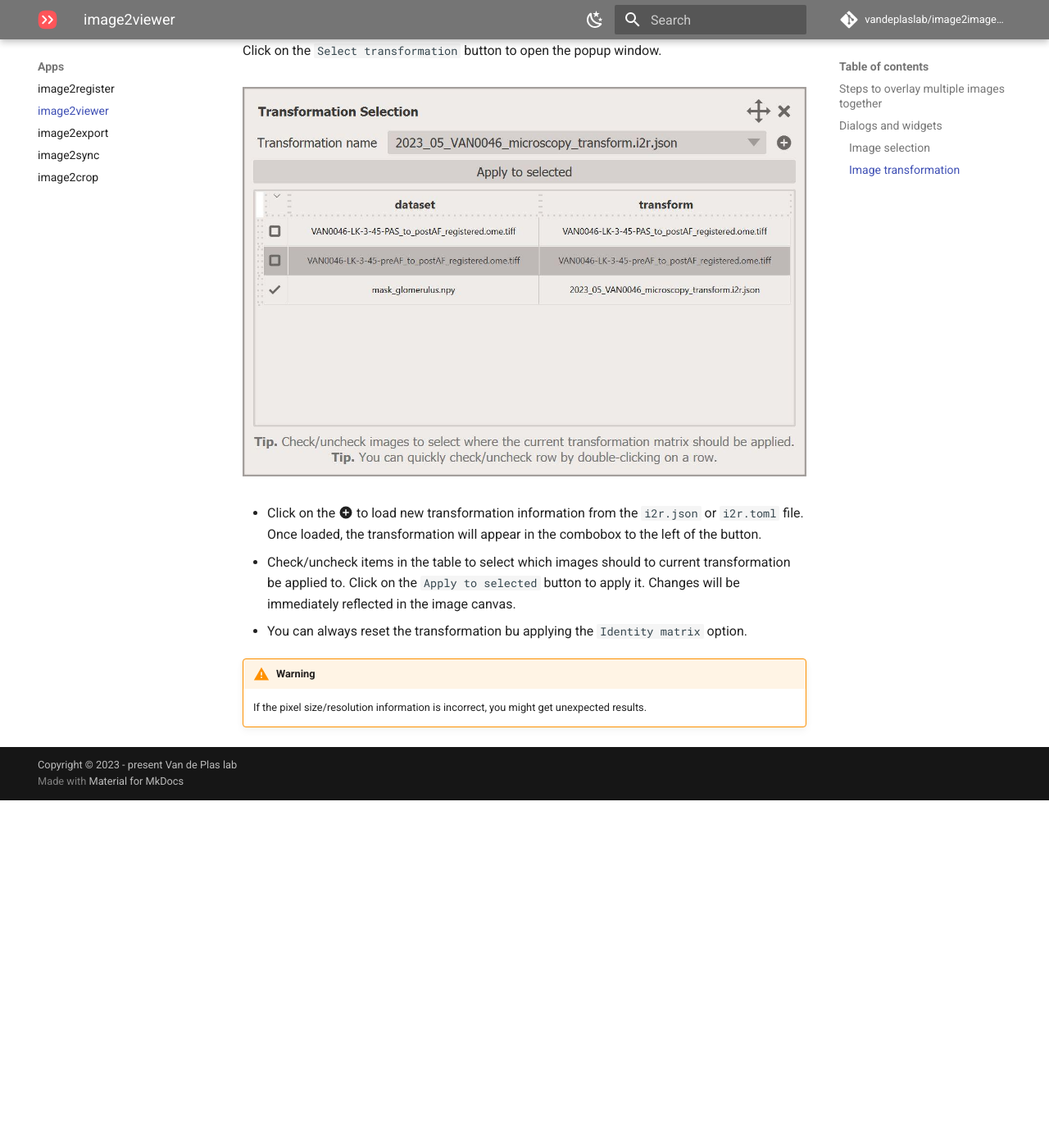
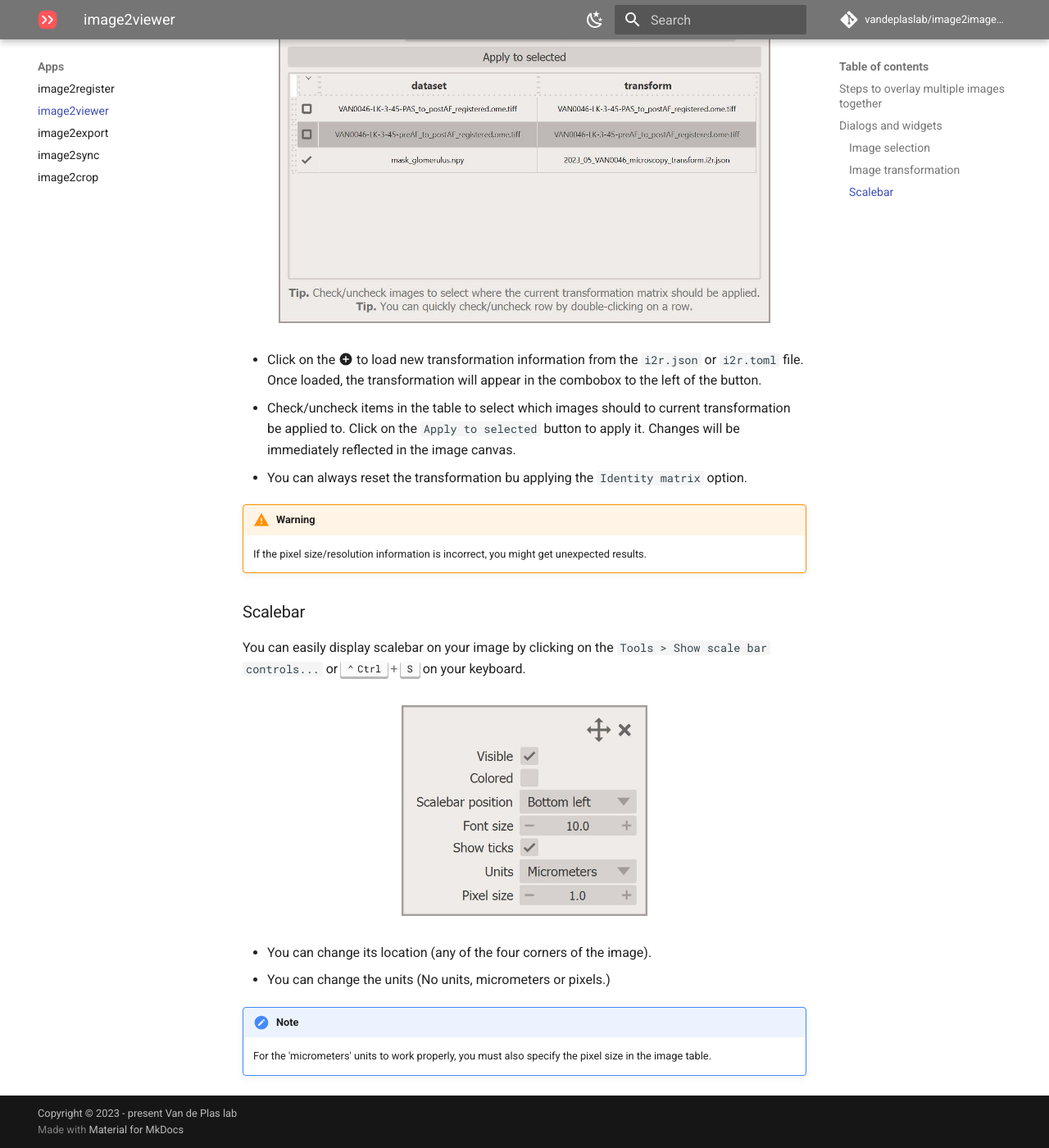
Before and after one commit to vandeplaslab/image2image-docs, an MkDocs documentation site: the page built from docs/apps/image2viewer.md, in a window 1280 px wide and 1400 px high, scrolled down 2511 px. Shown: the whole window at 82% size. Built offline with MkDocs 1.6.1 and Material for MkDocs 9.7.7, drawn with Linux system fonts in a browser that asks for light colours; comment, search, counter and statistics services are not loaded; before the commit the page ends 3487 px from its top, so only the background shows below that.

Commit message:
Improvements

```diff
--- a/docs/apps/image2viewer.md
+++ b/docs/apps/image2viewer.md
@@ -12,7 +12,7 @@ For instance, you have the following images:
 Normally you would co-register your H&E, preIMS and postIMS AF together but for some reason you didn't, but you still wanted to overlay them. In this case, you would perform manual registration using the [image2register](image2register.md) app which produces the `i2r.json` configuration file.
 
 <figure markdown>
-  ![dialog-viewer](../assets/dialog_viewer.jpg)
+  ![dialog-viewer](../assets/dialog_viewer.jpg){ width=600px; }
 </figure>
 
 ## Steps to overlay multiple images together
@@ -30,7 +30,7 @@ Normally you would co-register your H&E, preIMS and postIMS AF together but for
 Click on the `Add/remove dataset...` button to open the popup window.
 
 <figure markdown>
-  ![image-selection](../assets/dialog_load_image.jpg)
+  ![image-selection](../assets/dialog_load_image.jpg){ width=600px; }
 </figure>
 
 - Click on `Add image` button to add new image to the list.
@@ -44,7 +44,7 @@ Click on the `Add/remove dataset...` button to open the popup window.
 Click on the `Select transformation` button to open the popup window.
 
 <figure markdown>
-  ![image-transformation](../assets/dialog_transformation.jpg)
+  ![image-transformation](../assets/dialog_transformation.jpg){ width=600px; }
 </figure>
 
 - Click on the :material-plus-circle: to load new transformation information from the `i2r.json` or `i2r.toml` file. Once loaded, the transformation will appear in the combobox to the left of the button.
@@ -53,3 +53,18 @@ Click on the `Select transformation` button to open the popup window.
 
 !!! warning Warning
     If the pixel size/resolution information is incorrect, you might get unexpected results.
+
+
+### Scalebar
+
+You can easily display scalebar on your image by clicking on the `Tools > Show scale bar controls...` or ++control+s++ on your keyboard.
+
+<figure markdown>
+  ![image-selection](../assets/scalebar.jpg){ width=300px; }
+</figure>
+
+- You can change its location (any of the four corners of the image).
+- You can change the units (No units, micrometers or pixels.)
+
+!!! note Note
+      For the 'micrometers' units to work properly, you must also specify the pixel size in the image table.
```
Also changed, not shown: docs/assets/scalebar.jpg (added).
